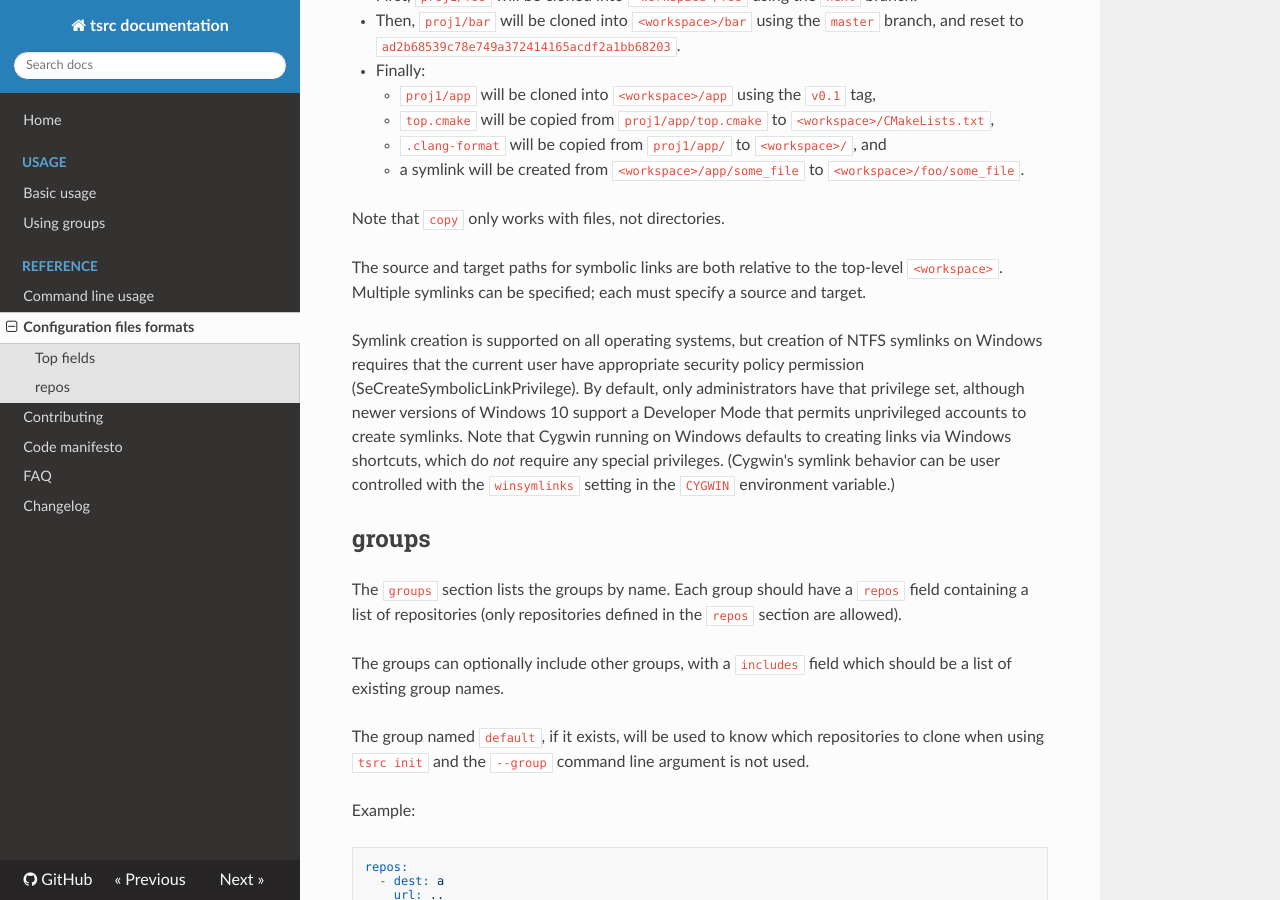
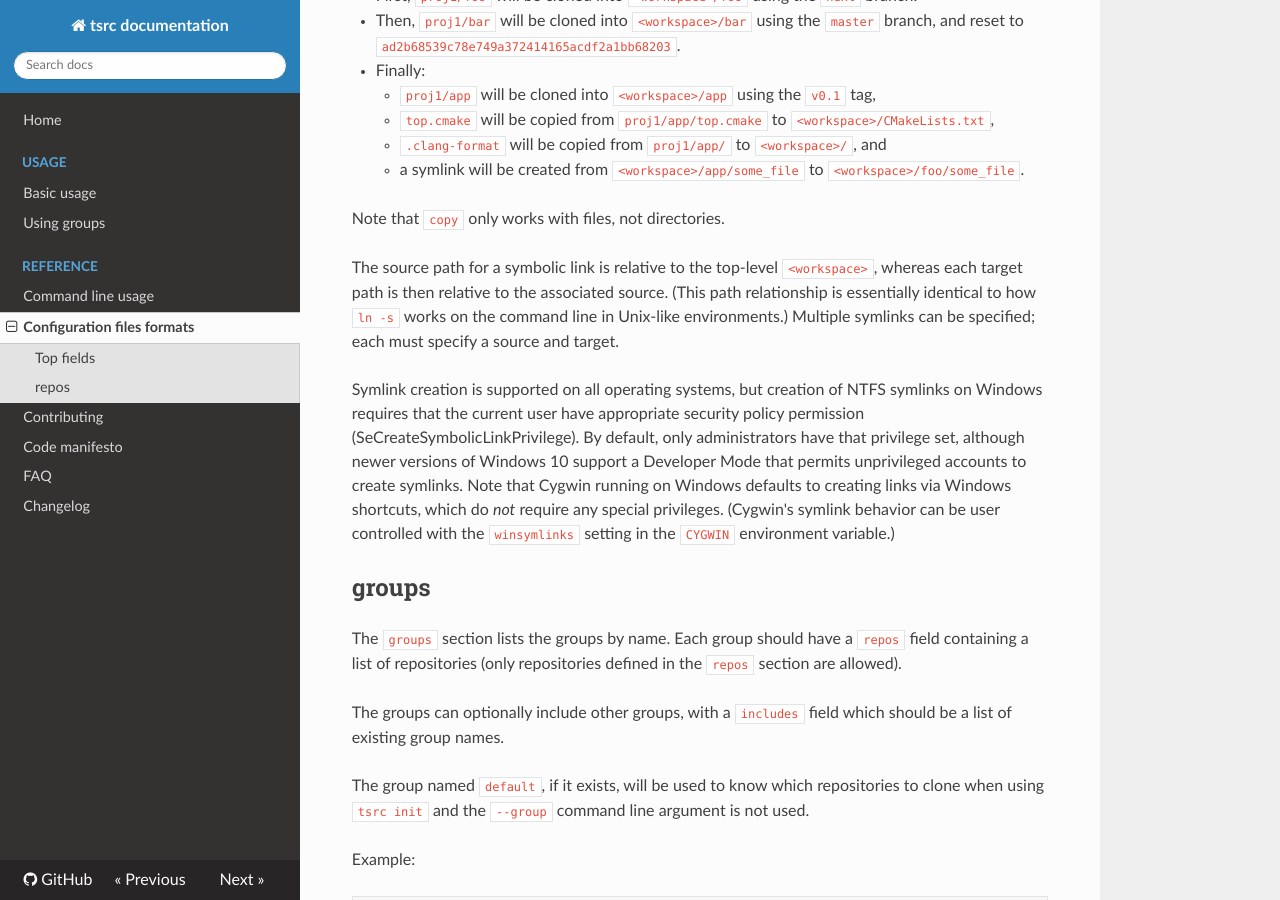
Before and after one commit to your-tools/tsrc, an MkDocs documentation site: the page built from docs/ref/formats.md, in a window 1280 px wide and 900 px high, scrolled down 1443 px. Built offline with MkDocs 1.6.1, drawn with Linux system fonts in a browser that asks for light colours; nearby versions of some CDN libraries.

Commit message:
Modify statements on symlink source, target paths

```diff
--- a/docs/ref/formats.md
+++ b/docs/ref/formats.md
@@ -73,8 +73,10 @@ In this example:
 
 Note that `copy` only works with files, not directories.
 
-The source and target paths for symbolic links are both relative to the top-level `<workspace>`.
-Multiple symlinks can be specified; each must specify a source and target.
+The source path for a symbolic link is relative to the top-level `<workspace>`, whereas
+each target path is then relative to the associated source.  (This path relationship
+is essentially identical to how `ln -s` works on the command line in Unix-like
+environments.)  Multiple symlinks can be specified; each must specify a source and target.
 
 Symlink creation is supported on all operating systems, but creation of NTFS symlinks on
 Windows requires that the current user have appropriate security policy permission
```
